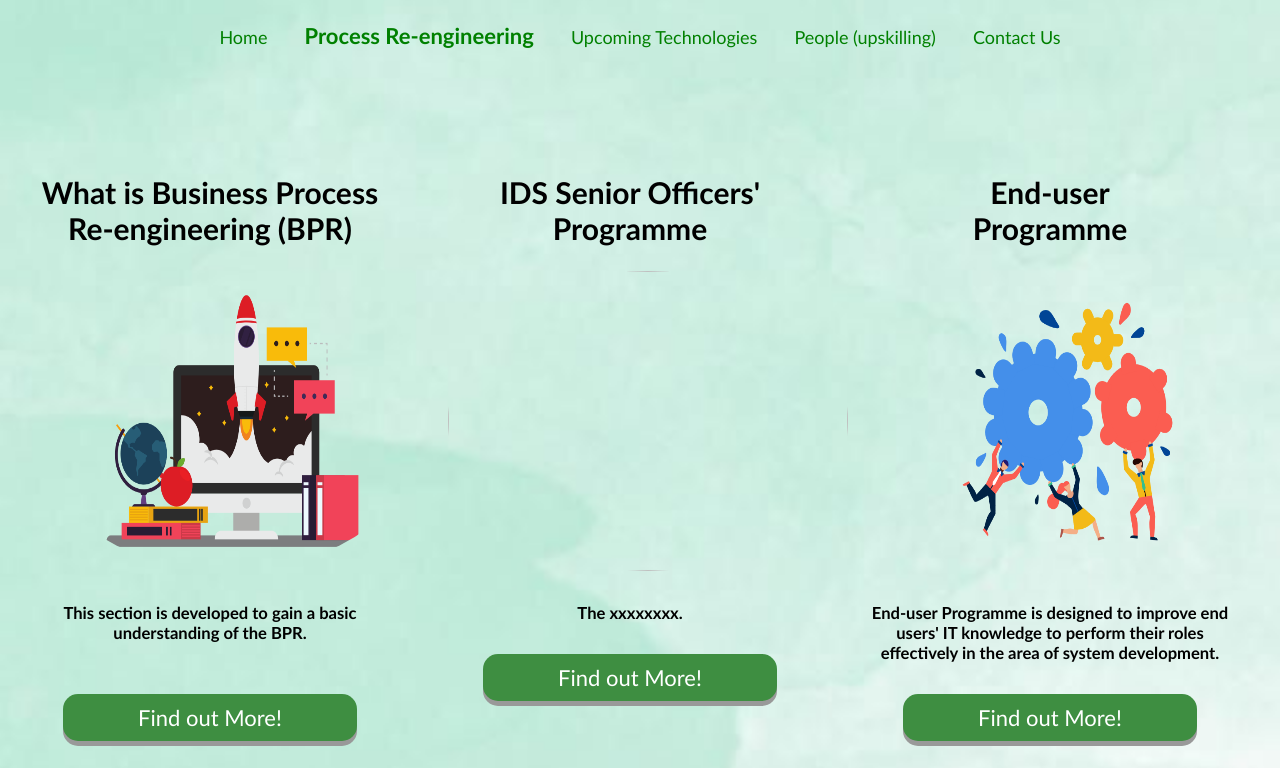
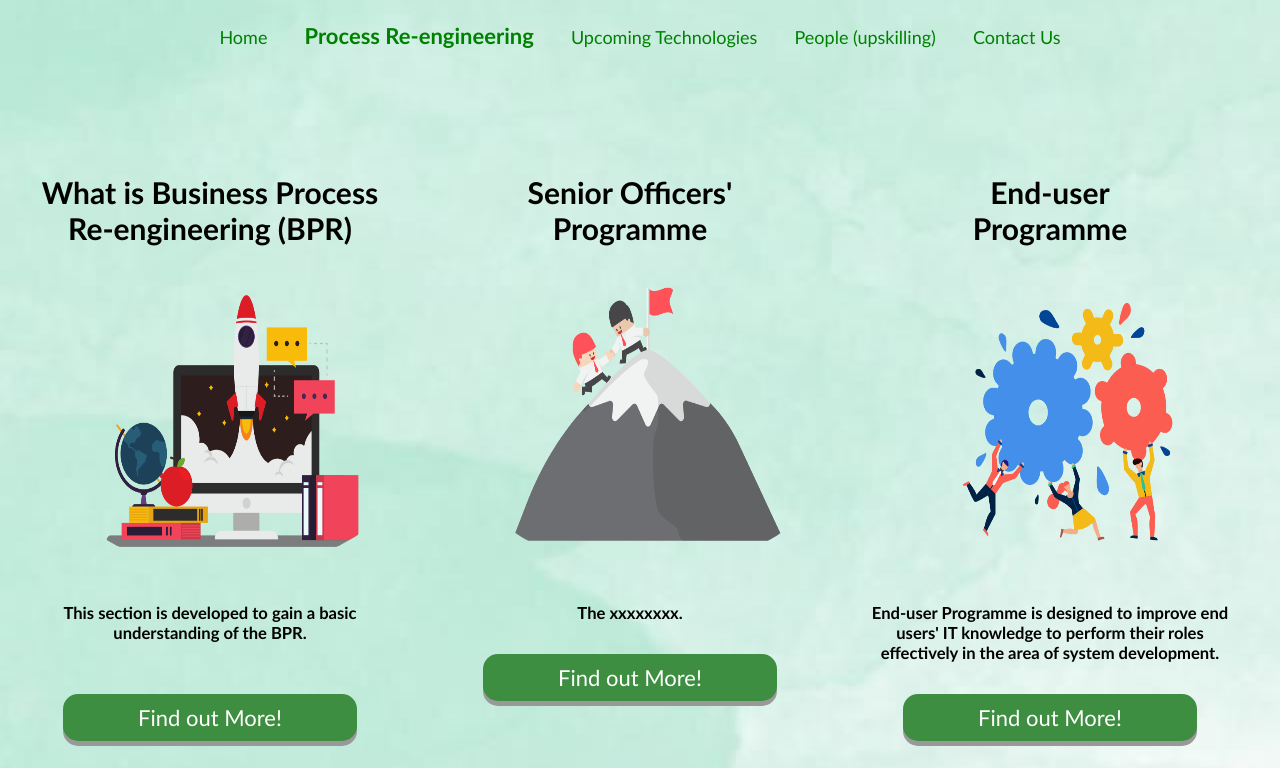
Before and after one commit to alanchow85/alanchow85.github.io, a plain HTML site: page process.html in a window 1280 px wide. Shown: the part 402-1170 px from the top of the page. Drawn offline with nearby package versions, Linux system fonts and the light colour scheme.

Commit message:
Update process.html

```diff
--- a/process.html
+++ b/process.html
@@ -295,8 +295,8 @@ margin: auto;
 
 <div class="left">
 <div class="card">
-<h2>IDS Senior Officers' Programme</h2>
-<div class="img-container"> <img src="Senior Officers.png" style= "width:400px; height:300px; border-radius:50%"> </div>
+<h2>Senior Officers' Programme</h2>
+<div class="img-container"> <img src="IDS Senior Officers.png" style= "width:400px; height:300px; border-radius:50%"> </div>
 <h5>The xxxxxxxx.</h5>
 <div class="img-container"><input type="butn" class="butn" value="Find out More!" onClick ="location.href='https://xxxsites/'"></div>
 </div>
```
